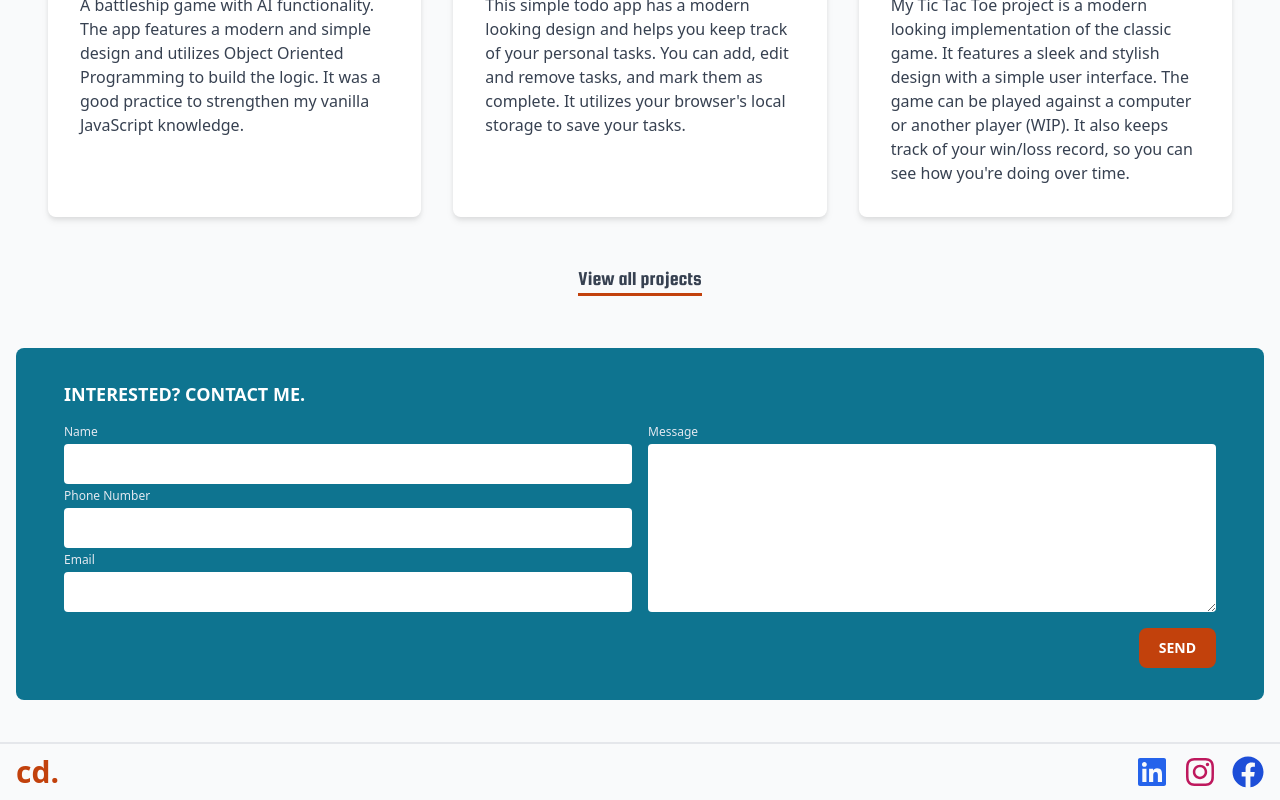
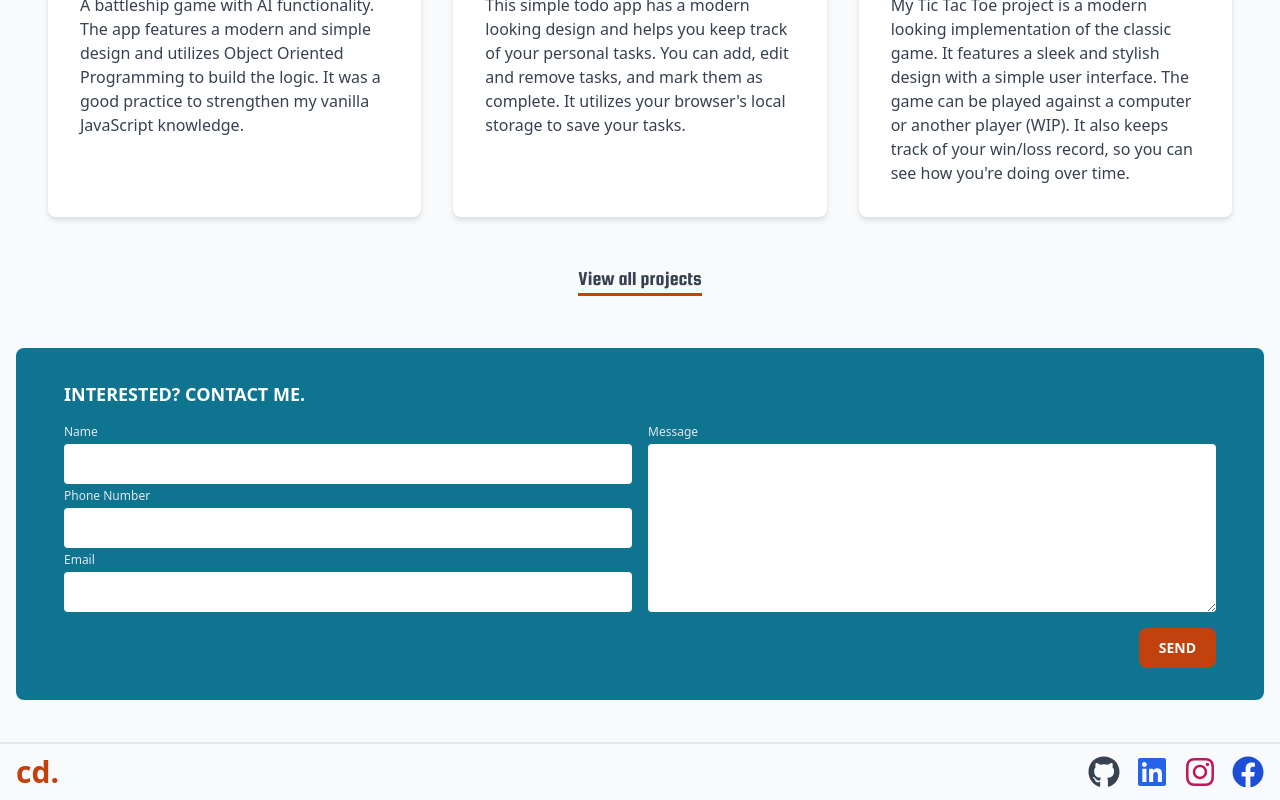
Before and after one commit to hicarlodacuyan/hicarlodacuyan.github.io, a React (Vite) app: page / in a window 1280 px wide. Shown: the part 2262-3062 px from the top of the page. Built offline with nearby package versions, Linux system fonts and the light colour scheme.

Commit message:
Add GitHub link

```diff
--- a/src/components/Footer.jsx
+++ b/src/components/Footer.jsx
@@ -1,5 +1,5 @@
 import React from "react";
-import { FaInstagram, FaFacebook, FaLinkedin } from "react-icons/fa";
+import { FaInstagram, FaFacebook, FaLinkedin, FaGithub } from "react-icons/fa";
 
 const Footer = () => {
   return (
@@ -10,6 +10,11 @@ const Footer = () => {
         </h1>
         <div>
           <ul className="flex gap-4">
+            <li className="text-gray-700 dark:text-gray-300 transition ease-in-out delay-150 hover:scale-110 duration-200">
+              <a href="https://github.com/hicarlodacuyan" target="_blank">
+                <FaGithub size={32} />
+              </a>
+            </li>
             <li className="text-blue-600 transition ease-in-out delay-150 hover:scale-110 duration-200">
               <a
                 href="https://www.linkedin.com/in/hicarlodacuyan/"
```
